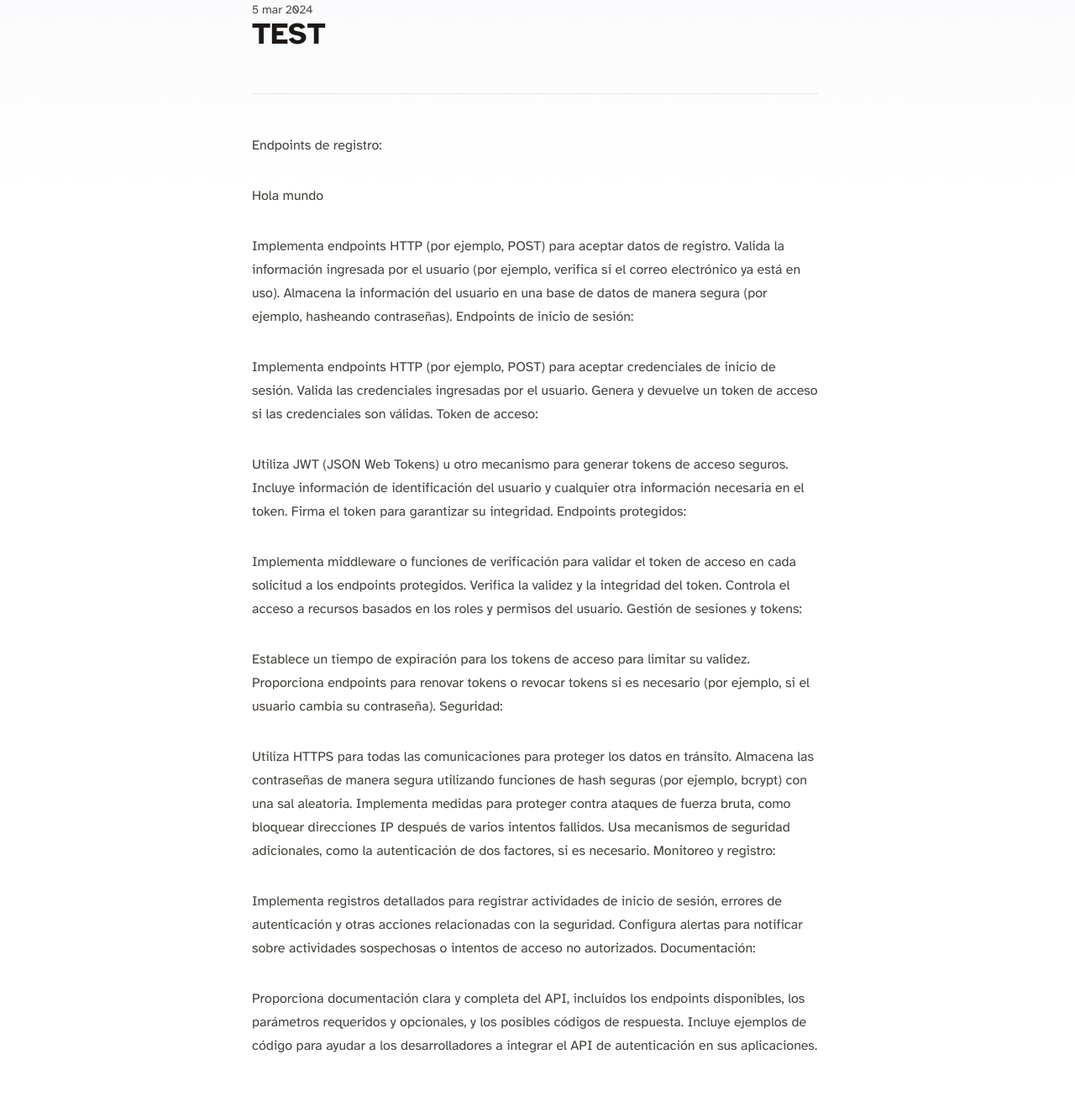
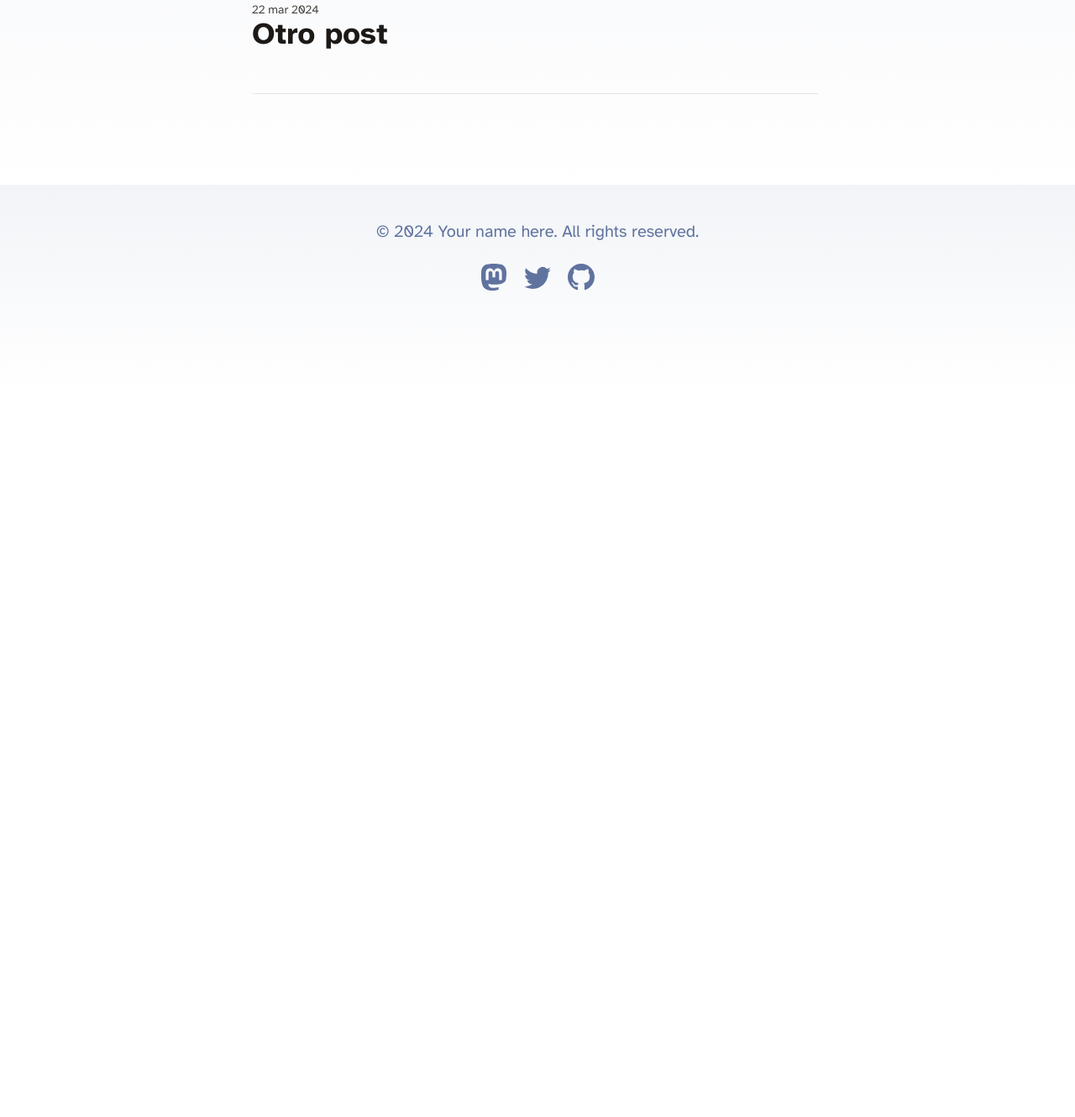
Before and after one commit to Chust3r/blog, an Astro site: page /test in a window 1280 px wide. Shown: the part 370-1700 px from the top of the page at 84% size. After the commit the page ends 836 px from the top, so only its background shows below. Built offline with nearby package versions, Linux system fonts and the light colour scheme; Astro itself is replaced by a stand-in of ours.

Commit message:
Update test.md

```diff
--- a/src/content/blog/test.md
+++ b/src/content/blog/test.md
@@ -1,48 +1,6 @@
 ---
-title: 'TEST'
+title: 'Otro post'
 description: 'Lorem ipsum dolor sit amet'
-pubDate: 'March 05 2024'
+pubDate: 'March 22 2024'
 heroImage: '/mundo.jpeg'
 ---
-
-
-Endpoints de registro:
-
-Hola mundo
-
-Implementa endpoints HTTP (por ejemplo, POST) para aceptar datos de registro.
-Valida la información ingresada por el usuario (por ejemplo, verifica si el correo electrónico ya está en uso).
-Almacena la información del usuario en una base de datos de manera segura (por ejemplo, hasheando contraseñas).
-Endpoints de inicio de sesión:
-
-Implementa endpoints HTTP (por ejemplo, POST) para aceptar credenciales de inicio de sesión.
-Valida las credenciales ingresadas por el usuario.
-Genera y devuelve un token de acceso si las credenciales son válidas.
-Token de acceso:
-
-Utiliza JWT (JSON Web Tokens) u otro mecanismo para generar tokens de acceso seguros.
-Incluye información de identificación del usuario y cualquier otra información necesaria en el token.
-Firma el token para garantizar su integridad.
-Endpoints protegidos:
-
-Implementa middleware o funciones de verificación para validar el token de acceso en cada solicitud a los endpoints protegidos.
-Verifica la validez y la integridad del token.
-Controla el acceso a recursos basados en los roles y permisos del usuario.
-Gestión de sesiones y tokens:
-
-Establece un tiempo de expiración para los tokens de acceso para limitar su validez.
-Proporciona endpoints para renovar tokens o revocar tokens si es necesario (por ejemplo, si el usuario cambia su contraseña).
-Seguridad:
-
-Utiliza HTTPS para todas las comunicaciones para proteger los datos en tránsito.
-Almacena las contraseñas de manera segura utilizando funciones de hash seguras (por ejemplo, bcrypt) con una sal aleatoria.
-Implementa medidas para proteger contra ataques de fuerza bruta, como bloquear direcciones IP después de varios intentos fallidos.
-Usa mecanismos de seguridad adicionales, como la autenticación de dos factores, si es necesario.
-Monitoreo y registro:
-
-Implementa registros detallados para registrar actividades de inicio de sesión, errores de autenticación y otras acciones relacionadas con la seguridad.
-Configura alertas para notificar sobre actividades sospechosas o intentos de acceso no autorizados.
-Documentación:
-
-Proporciona documentación clara y completa del API, incluidos los endpoints disponibles, los parámetros requeridos y opcionales, y los posibles códigos de respuesta.
-Incluye ejemplos de código para ayudar a los desarrolladores a integrar el API de autenticación en sus aplicaciones.
```
